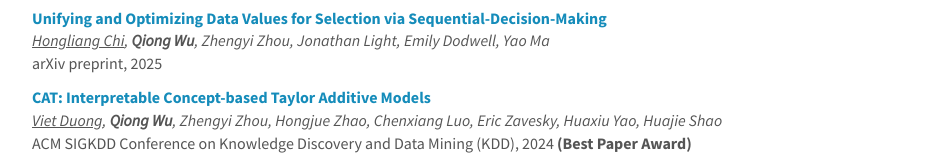
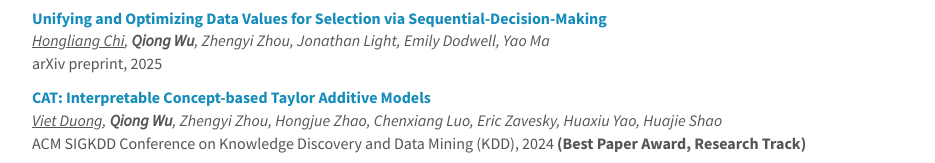
Before and after one commit to Qiong-WU/Qiong-WU.github.io, a plain HTML site: page index.html in a window 1280 px wide. Shown: the part 1140-1303 px from the top of the page, without its empty margins (124-1059 px from the left). Drawn offline with nearby package versions, Linux system fonts and the light colour scheme.

Commit message:
Specify KDD Best Paper is Research Track
Co-Authored-By: Claude Opus 5.5 <noreply@anthropic.com>
Claude-Session: https://claude.ai/code/session_01Uq2rj4JC31d9iRGfDtbRbn

```diff
--- a/index.html
+++ b/index.html
@@ -107,7 +107,7 @@ She received her B.Eng degree from the <a href="https://en.wikipedia.org/wiki/Da
 <p><a href="https://arxiv.org/abs/2406.17931">
   <b>CAT: Interpretable Concept-based Taylor Additive Models</b></a><br />
   <em><u>Viet Duong</u>, <b>Qiong Wu</b>, Zhengyi Zhou, Hongjue Zhao, Chenxiang Luo, Eric Zavesky, Huaxiu Yao, Huajie Shao </em><br />
-  ACM SIGKDD Conference on Knowledge Discovery and Data Mining (KDD), 2024 <b>(Best Paper Award)</b></p>
+  ACM SIGKDD Conference on Knowledge Discovery and Data Mining (KDD), 2024 <b>(Best Paper Award, Research Track)</b></p>
 
 <p><a href="https://arxiv.org/abs/2307.13069">
   <b>A General-Purpose Multi-Modal OOD Detection Framework</b></a><br />
```
